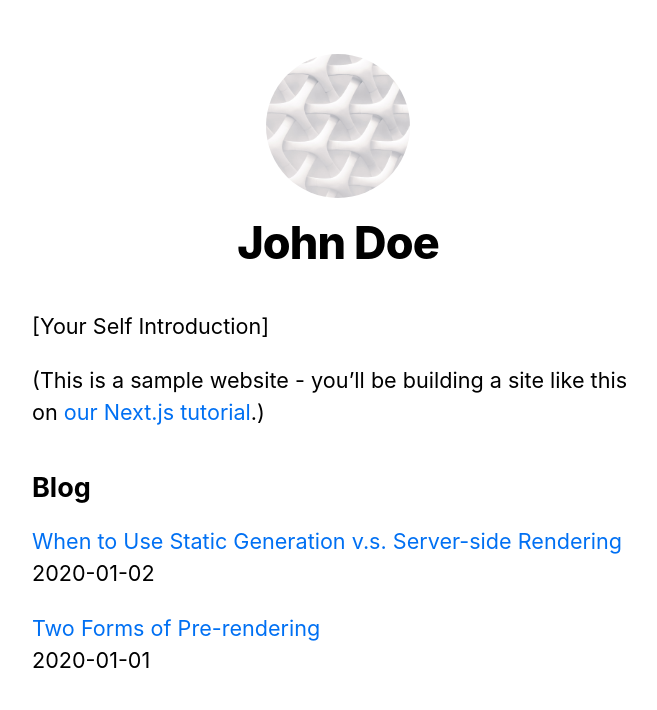
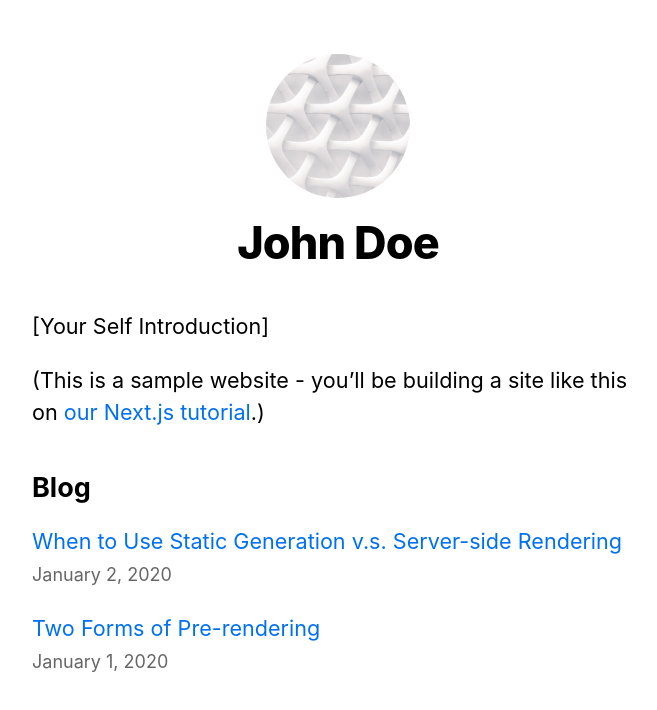
Before and after one commit to sansae/nextjs-blog, a Next.js app: page / in a window 1280 px wide. Shown: the top 710 px of the page, without its empty margins (302-959 px from the left). Built offline with nearby package versions, Linux system fonts and the light colour scheme.

Commit message:
polished home page

```diff
--- a/pages/index.js
+++ b/pages/index.js
@@ -1,6 +1,8 @@
 import Head from 'next/head';
 
 import Link from 'next/link';
+
+import Date from '../components/date';
 
 import Layout, { siteTitle } from '../components/layout';
 
@@ -40,7 +42,9 @@ export default function Home({ allPostsData }) {
             <li className={utilStyles.listItem} key={id}>
               <Link href={`/posts/${id}`}>{title}</Link>
               <br />
-              {date}
+              <small className={utilStyles.lightText}>
+                <Date dateString={date} />
+              </small>
             </li>
           ))}
         </ul>
```
Also changed, not shown: pages/posts/[id].js (+14 -5 lines).
